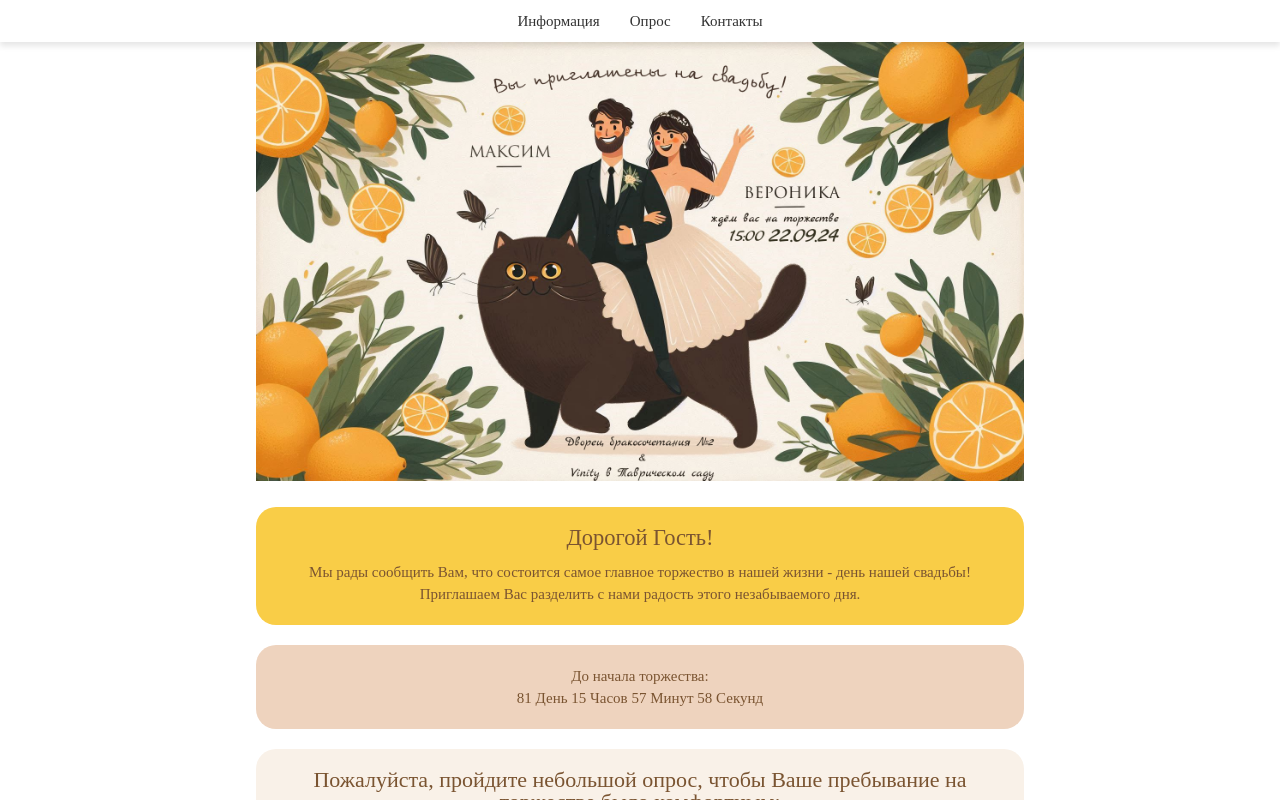
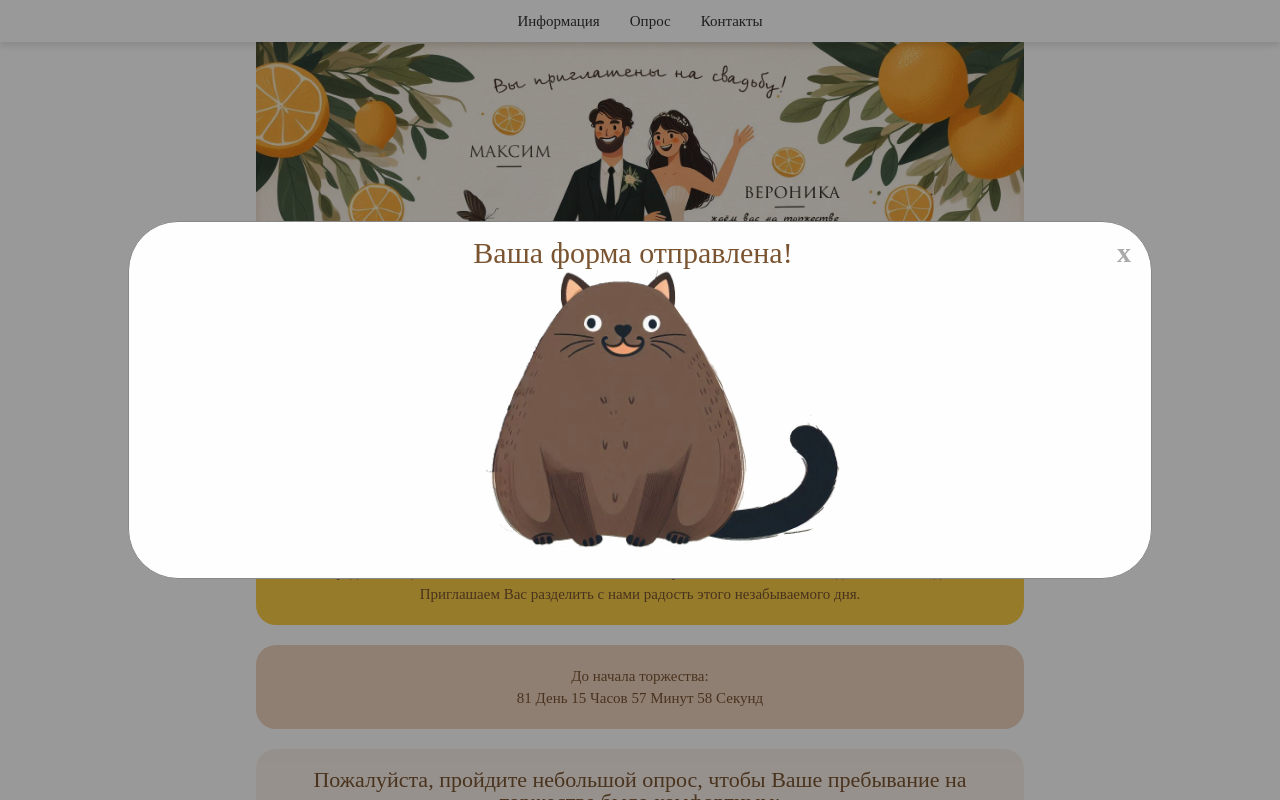
Before and after one commit to maxim-and-veronika/maxim-and-veronika.github.io, a Vue app: page / in a window 1280 px wide. Shown: the top 800 px of the page. Built offline with nearby package versions, Linux system fonts and the light colour scheme; a web font is replaced by a local one.

Commit message:
Форма, мейл, модалка

```diff
--- a/src/App.vue
+++ b/src/App.vue
@@ -44,6 +44,7 @@
       </main>
     </div>
   </Transition>
+  <modal @closed="isSuccess = false" :show-modal="isSuccess"/>
 </template>
 
 <script setup>
@@ -51,7 +52,9 @@ import Navbar from "@/components/Navbar.vue";
 import RSVPForm from "@/components/RSVPForm.vue";
 import InfoBlock from "@/components/InfoBlock.vue";
 /*import FlowerRain from "@/components/FlowerRain.vue";*/
-import {onMounted, onUnmounted, ref} from 'vue';
+import {onMounted, onUnmounted, ref, watch} from 'vue';
+import Modal from "@/components/Modal.vue";
+const isSuccess = ref(true)
 
 const weddingDate = new Date('2024-09-22T15:00:00');
 const dressCode = ['В центре внимания на свадьбе должны быть молодожёны', 'Одежда торжественная, без ярких или кислотных цветов', 'Избегаем спортивного стиля и вульгарных нарядов']
@@ -98,6 +101,12 @@ function updateCountdown() {
     clearInterval(timerId);
   }
 }
+
+watch(window.location.hash, () => {
+  if (window.location.hash === 'success') {
+    isSuccess.value = true
+  }
+})
 
 </script>
 
--- /dev/null
+++ b/src/components/Modal.vue
@@ -0,0 +1,73 @@
+<template>
+  <div class="modal" v-if="showModal">
+    <div class="modal-content">
+      <span class="close-button" @click="closeModal">x</span>
+      <h1>{{ successMessage }}</h1>
+      <img class="modal-image" src="../assets/cat.webp" alt="Здесь была картинка кота" />
+    </div>
+  </div>
+</template>
+
+<script setup>
+import { ref } from 'vue';
+
+defineProps({
+  showModal: Boolean,
+  required: true,
+})
+const emit = defineEmits(['closed'])
+const successMessage = ref('Ваша форма отправлена!');
+
+const closeModal = () => {
+  emit('closed')
+};
+
+</script>
+
+<style scoped>
+.modal {
+  display: flex;
+  justify-content: center;
+  align-items: center;
+  position: fixed;
+  z-index: 1;
+  left: 0;
+  top: 0;
+  width: 100%;
+  height: 100%;
+  overflow: auto;
+  background-color: rgba(0,0,0,0.4);
+}
+
+.modal-image {
+  width: 50%;
+  height: auto;
+
+  @media screen and (max-width: 660px) {
+    width: 100%;
+  }
+}
+
+.modal-content {
+  border-radius: 50px;
+  background-color: #fefefe;
+  margin: auto;
+  padding: 20px;
+  border: 1px solid #888;
+  width: 80%;
+}
+
+.close-button {
+  color: #aaaaaa;
+  float: right;
+  font-size: 28px;
+  font-weight: bold;
+}
+
+.close-button:hover,
+.close-button:focus {
+  color: #000;
+  text-decoration: none;
+  cursor: pointer;
+}
+</style>
--- a/src/components/RSVPForm.vue
+++ b/src/components/RSVPForm.vue
@@ -1,16 +1,16 @@
 <template>
-  <form @submit.prevent="submitForm">
-
+  <form action="https://api.web3forms.com/submit" method="POST">
+    <input type="hidden" name="access_key" value="c7ea2334-fdd3-4e2e-b0d0-681da5779edb">
     <div class="basic-text rsvp-headline">
       Пожалуйста, пройдите небольшой опрос, чтобы Ваше пребывание на торжестве было комфортным:
     </div>
     <label>
       ФИО
-      <input class="text-input " type="text" v-model="name" required>
+      <input class="text-input" name="name" type="text" v-model="name" required>
     </label>
     <label>
       Вы приедете на наше торжество?
-      <select v-model="response" required>
+      <select name="response" v-model="response" required>
         <option disabled value="">Пожалуйста, выберите один вариант</option>
         <option>Да!</option>
         <option>Только ЗАГС</option>
@@ -22,7 +22,7 @@
       <div v-if="isParticipating">
         <label>
           Выберите горячее блюдо:
-          <select v-model="meal" required>
+          <select name="meal" v-model="meal" required>
             <option disabled value="">Пожалуйста, выберите один вариант</option>
             <option>Стейк из говяжей вырезки с печеным картофелем под соусом из лесных грибов</option>
             <option>Филе палтуса с овощным соте и соусом из печеного перца</option>
@@ -30,7 +30,7 @@
         </label>
         <label class="question-container">
           Вы пьете алкоголь?
-          <input type="checkbox" v-model="drinkAlcohol">
+          <input type="checkbox" name="alco-checkbox" v-model="drinkAlcohol">
         </label>
         <Transition>
           <div v-if="drinkAlcohol">
@@ -38,7 +38,7 @@
               <p>Слабый алкоголь:</p>
               <div class="low-alco--selection">
                 <label v-for="option in lowAlcoOptions" :key="option">
-                  <input type="checkbox" :value="option" v-model="lowAlco" required>
+                  <input type="checkbox" :name="`low-alco-option-${option}` + option" :value="option" v-model="lowAlco">
                   {{ option }}
                 </label>
               </div>
@@ -46,7 +46,7 @@
                 <div class="low-alco--selection" v-show="isDrinkingWine">
                   Укажите Ваши предпочтения
                   <label v-for="option in wineOptions" :key="option">
-                    <input type="checkbox" :value="option" v-model="wineOption" required>
+                    <input type="checkbox" :name="`wine-option-${option}`" :value="option" v-model="wineOption">
                     {{ option }}
                   </label>
                 </div>
@@ -56,7 +56,7 @@
               <p>Крепкий алкоголь:</p>
               <div class="low-alco--selection">
                 <label v-for="option in alcoOptions" :key="option">
-                  <input type="checkbox" :value="option" v-model="alco" required>
+                  <input type="checkbox" :name="`alco-option-${option}`" :value="option" v-model="alco">
                   {{ option }}
                 </label>
               </div>
@@ -69,11 +69,11 @@
           <br/>
           аллергии/необходимость детского меню/свой вариант
           <br/>
-          <textarea v-model="preferencesMenu"/>
+          <textarea name="preferencesMenu" v-model="preferencesMenu"/>
         </label>
         <label>
           Особые пожелания(опционально)
-          <textarea v-model="preferences"/>
+          <textarea name="preferences" v-model="preferences"/>
         </label>
         <div class="rsvp-attention">
           <div>У каждого стола будет безлимитный чай, кофе и б/а напитки: лимонады, вода с лимоном, соки и пр.</div>
@@ -82,12 +82,12 @@
       </div>
     </Transition>
     <button type="submit">Отправить</button>
+    <input type="hidden" name="redirect" value="https://maxim-and-veronika.github.io/wedding-invitation/#success">
   </form>
 </template>
 
 <script setup>
-import {computed, ref} from 'vue';
-
+import {computed, ref } from 'vue';
 const name = ref('');
 const preferencesMenu = ref('');
 const preferences = ref('');
@@ -108,23 +108,8 @@ const isParticipating = computed(() => {
 })
 
 const isDrinkingWine = computed(() => {
-  return (lowAlco.value.includes('Белое вино') || lowAlco.value.includes('Красное вино'))
+  return (lowAlco.value.includes('Белое вино') || lowAlco.value.includes('Красное вино') || lowAlco.value.includes('Шампанское'))
 })
-const submitForm = () => {
-  const formData = {
-    name: name.value,
-    preferences: preferences.value,
-    preferencesMenu: preferencesMenu.value,
-    response: response.value,
-    meal: meal.value,
-  };
-
-  if (drinkAlcohol.value) {
-    formData.alco = alco.value;
-    formData.lowAlco = lowAlco.value;
-    formData.wineOption = wineOption.value;
-  }
-};
 </script>
 
 <style scoped>
@@ -191,7 +176,9 @@ form select {
 form textarea {
   width: 100%;
   word-wrap: break-word;
-  border-radius: 20px;
+  border-radius: 12px;
+  padding-left: 10px;
+  padding-top: 10px;
 }
 
 form label {
```
Also changed, not shown: src/assets/cat.webp (added), 1 other file (tests, documents, lock files or other folders).
